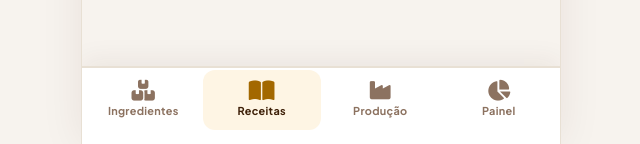
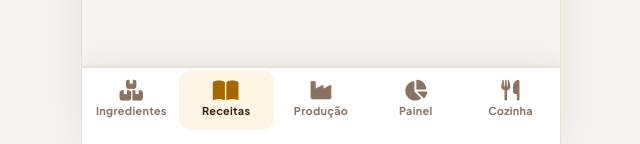
Before and after one commit to yvesmauricio/receitas-v3, a Vue app: page / in a window 1280 px wide. Shown: the part 656-800 px from the top of the page, without its empty margins (319-959 px from the left). Built offline with nearby package versions, Linux system fonts and the light colour scheme; no server answers.

Commit message:
Teste da tabCozinha

```diff
--- a/src/App.vue
+++ b/src/App.vue
@@ -7,6 +7,7 @@
       <TabReceitas  v-show="s.tab === 'receitas'" />
       <TabProducao  v-show="s.tab === 'producao'" />
       <TabPainel    v-show="s.tab === 'painel'" />
+      <TabCozinha   v-show="s.tab === 'cozinha'" />
     </main>
 
     <AppNav />
@@ -112,6 +113,8 @@ import TabInsumos   from './views/TabInsumos.vue'
 import TabReceitas  from './views/TabReceitas.vue'
 import TabProducao  from './views/TabProducao.vue'
 import TabPainel    from './views/TabPainel.vue'
+import TabCozinha   from './views/TabCozinha.vue'
+
 import { pushOverlayHistory, closeOverlayHistory } from './composables/overlayHistory.js'
 
 const s = useStore()
--- a/src/components/AppNav.vue
+++ b/src/components/AppNav.vue
@@ -21,5 +21,6 @@ const nav = [
   { id: 'receitas', icon: 'fas fa-book-open',   label: 'Receitas' },
   { id: 'producao', icon: 'fas fa-industry',    label: 'Produção' },
   { id: 'painel',   icon: 'fas fa-chart-pie',   label: 'Painel' },
+  { id: 'cozinha',  icon: 'fas fa-utensils',   label: 'Cozinha' },
 ]
 </script>
```
